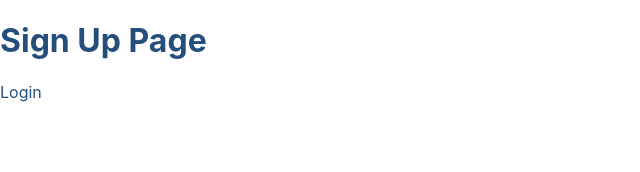
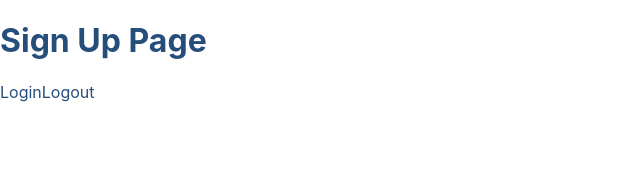
Before and after one commit to maroaraujo/final-project_front-end-surch, a Next.js app in the folder reconnect/: page / in a window 1280 px wide. Shown: the top 172 px of the page, without its empty margins (0-640 px from the left). Built offline with nearby package versions, Linux system fonts and the light colour scheme.

Commit message:
added logout link

```diff
--- a/reconnect/pages/index.js
+++ b/reconnect/pages/index.js
@@ -5,6 +5,7 @@ export default function signup() {
     <main>
     <h1>Sign Up Page</h1>
     <Link href="/api/auth/login">Login</Link>
+    <Link href="/api/auth/logout">Logout</Link>
     </main>
     );
     }
```
